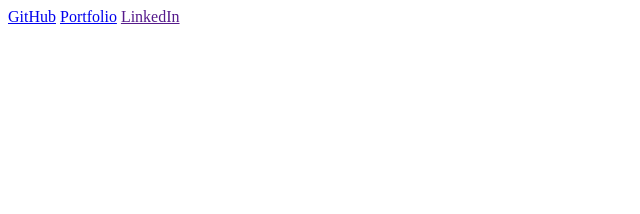
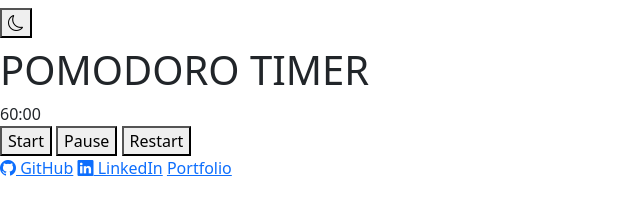
Before and after one commit to xTixa/pomodoro, a plain HTML site: page index.html in a window 1280 px wide. Shown: the whole page, without its empty margins (0-640 px from the left). Drawn offline with nearby package versions, Linux system fonts and the light colour scheme.

Commit message:
html feito para teste

```diff
--- a/index.html
+++ b/index.html
@@ -4,17 +4,31 @@
     <meta charset="UTF-8">
     <meta name="viewport" content="width=device-width, initial-scale=1.0">
     <title>Pomodoro Timer</title>
-    <link rel="stylesheet" href="style.css">
-    <script src="script.js"></script>
+    <link rel="stylesheet" href="https://cdn.jsdelivr.net/npm/bootstrap-icons@1.11.1/font/bootstrap-icons.css">
+    <link href="https://cdn.jsdelivr.net/npm/bootstrap@5.3.2/dist/css/bootstrap.min.css" rel="stylesheet">
+
+    <link rel="stylesheet" href="style.css" />
+    <script defer src="script.js"></script>
 </head>
+
 <body>
-
-
-
+    <nav class="navbar">
+        <button class="theme-toggle" aria-label="Mudar tema">
+          <i class="bi bi-moon"></i>
+        </button>
+    </nav>
+    <h1>POMODORO TIMER</h1>
+    <div id="timer"> 60:00 </div>
+    <div class="buttons">
+        <button id="start">Start</button>
+        <button id="pause">Pause</button>
+        <button id="restart">Restart</button>
+    </div>
     <footer>
-        <a href="https://github.com/xTixa">GitHub</a>
+        <a href="https://github.com/xTixa"><i class="bi bi-github"></i> GitHub</a>
+      <a href="https://www.linkedin.com/in/patricia-oliveiira-"><i class="bi bi-linkedin"></i> LinkedIn</a>
         <a href="https://xtixa.github.io/profile-portfolio">Portfolio</a>
-        <a href="">LinkedIn</a>
     </footer>
+    <script src="https://cdn.jsdelivr.net/npm/bootstrap@5.3.2/dist/js/bootstrap.bundle.min.js"></script>
 </body>
 </html>
```
